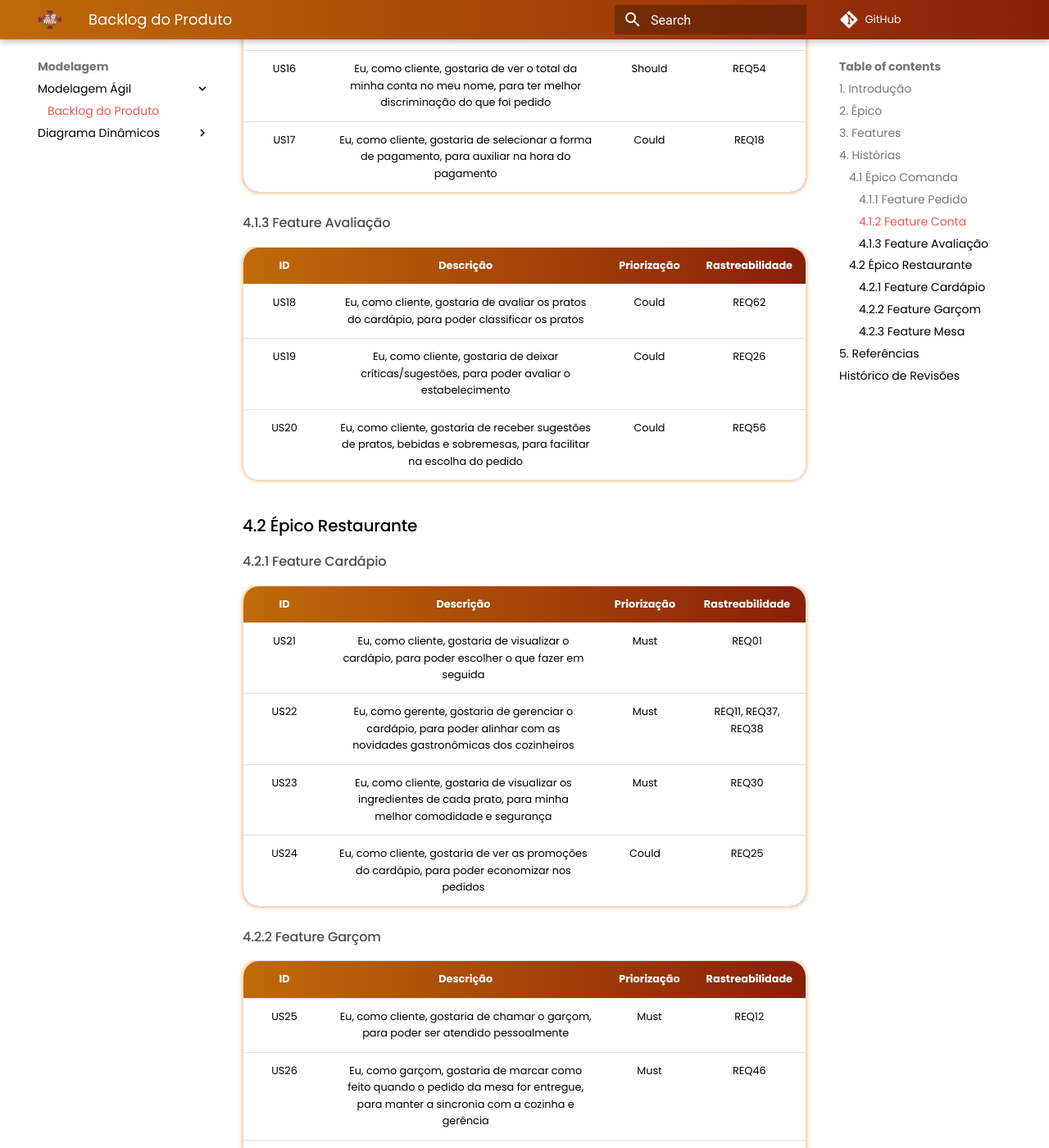
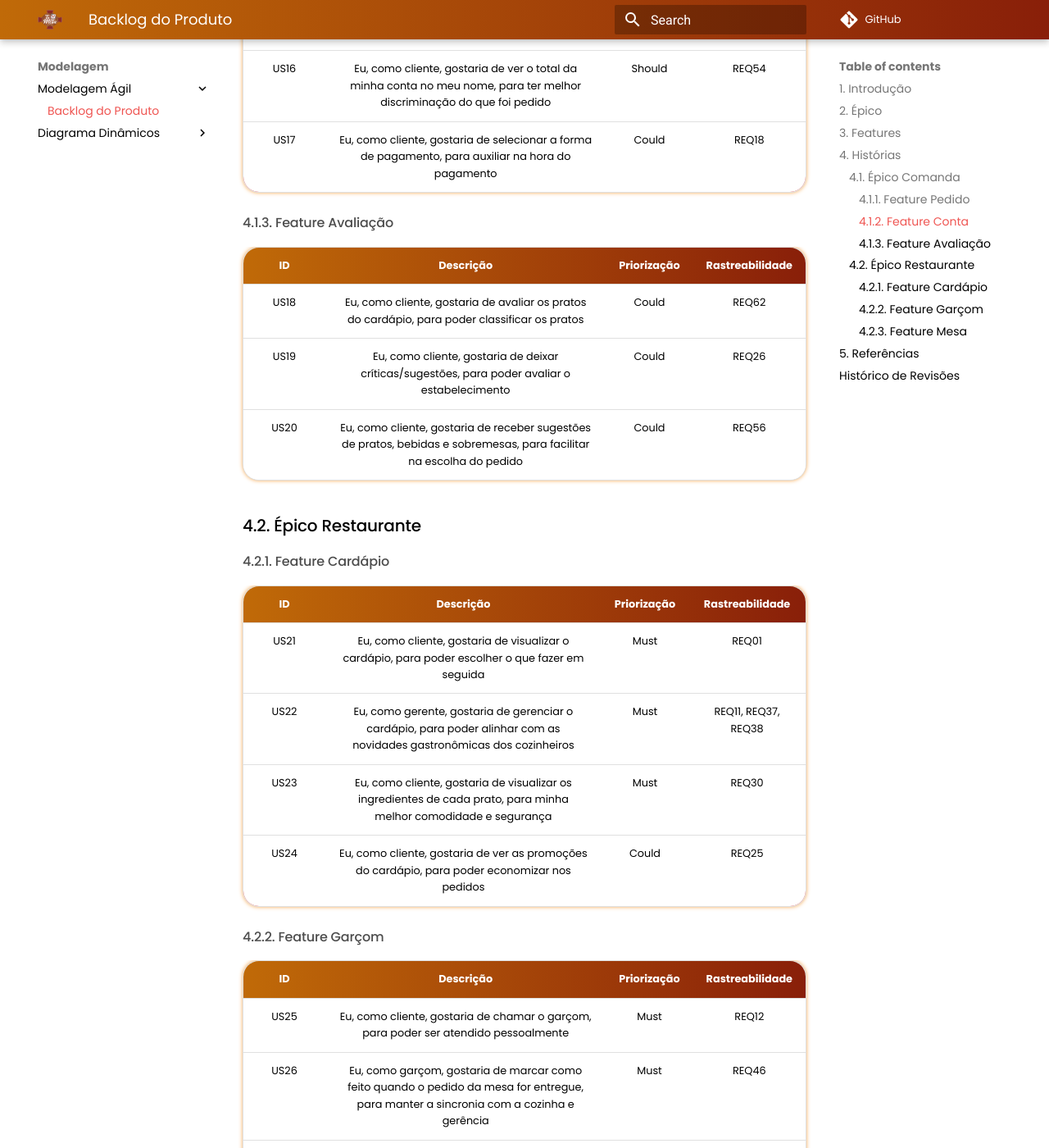
Before and after one commit to UnBArqDsw2021-1/2021.1_G02_TaNaMesa_docs, an MkDocs documentation site: the page built from docs/2-Modelagem/Modelagem Ágil/Backlog.md, in a window 1280 px wide and 1400 px high, scrolled down 2743 px. Shown: the whole window at 82% size. Built offline with MkDocs 1.6.1 and Material for MkDocs 9.7.7, drawn with Linux system fonts in a browser that asks for light colours; comment, search, counter and statistics services are not loaded; some of the changed text lies outside the part shown.

```diff
--- a/docs/2-Modelagem/Modelagem Ágil/Backlog.md
+++ b/docs/2-Modelagem/Modelagem Ágil/Backlog.md
@@ -25,9 +25,9 @@ Histórias de usuários são, resumidamente, uma forma simplificada de descrever
 
 > Eu, como < TIPO DE USUÁRIO >, gostaria de < OBJETIVO >, para < RAZÃO >
 
-### 4.1 Épico Comanda
+### 4.1. Épico Comanda
 
-#### 4.1.1 Feature Pedido
+#### 4.1.1. Feature Pedido
 
 | ID | Descrição | Priorização | Rastreabilidade |
 |:---:|:---:|:---:|:---:|
@@ -43,7 +43,7 @@ Histórias de usuários são, resumidamente, uma forma simplificada de descrever
 | US10 | Eu, como garçom/cozinheiro gostaria de editar itens de um pedido, para poder fazer alterações em caso de necessidade | Could | REQ06, REQ07 |
 | US11 | Eu, como garçom/gerente, gostaria de ver o status dos pedidos das mesas, para poder ver o andamento dos pedidos | Could | REQ42 |
 
-#### 4.1.2 Feature Conta
+#### 4.1.2. Feature Conta
 
 | ID | Descrição | Priorização | Rastreabilidade |
 |:---:|:---:|:---:|:---:|
@@ -54,7 +54,7 @@ Histórias de usuários são, resumidamente, uma forma simplificada de descrever
 | US16 | Eu, como cliente, gostaria de ver o total da minha conta no meu nome, para ter melhor discriminação do que foi pedido | Should | REQ54  |
 | US17 | Eu, como cliente, gostaria de selecionar a forma de pagamento, para auxiliar na hora do pagamento | Could | REQ18  |
 
-#### 4.1.3 Feature Avaliação
+#### 4.1.3. Feature Avaliação
 
 | ID | Descrição | Priorização | Rastreabilidade |
 |:---:|:---:|:---:|:---:|
@@ -62,9 +62,9 @@ Histórias de usuários são, resumidamente, uma forma simplificada de descrever
 | US19 | Eu, como cliente, gostaria de deixar críticas/sugestões, para poder avaliar o estabelecimento | Could | REQ26 |
 | US20 | Eu, como cliente, gostaria de receber sugestões de pratos, bebidas e sobremesas, para facilitar na escolha do pedido | Could | REQ56 |
 
-### 4.2 Épico Restaurante
+### 4.2. Épico Restaurante
 
-#### 4.2.1 Feature Cardápio
+#### 4.2.1. Feature Cardápio
 
 | ID | Descrição | Priorização | Rastreabilidade |
 |:---:|:---:|:---:|:---:|
@@ -73,7 +73,7 @@ Histórias de usuários são, resumidamente, uma forma simplificada de descrever
 | US23 | Eu, como cliente, gostaria de visualizar os ingredientes de cada prato, para minha melhor comodidade e segurança | Must | REQ30 |
 | US24 | Eu, como cliente, gostaria de ver as promoções do cardápio, para poder economizar nos pedidos | Could | REQ25 |
 
-#### 4.2.2 Feature Garçom
+#### 4.2.2. Feature Garçom
 
 | ID | Descrição | Priorização | Rastreabilidade |
 |:---:|:---:|:---:|:---:|
@@ -83,7 +83,7 @@ Histórias de usuários são, resumidamente, uma forma simplificada de descrever
 | US28 | Eu, como gerente, gostaria de editar os usuários garçons, para manter a organização | Should | REQ20, REQ40 |
 
 
-#### 4.2.3 Feature Mesa
+#### 4.2.3. Feature Mesa
 
 | ID | Descrição | Priorização | Rastreabilidade |
 |:---:|:---:|:---:|:---:|
```
Also changed, not shown: other parts of docs/2-Modelagem/Modelagem Ágil/Backlog.md (+1 -1 lines).
